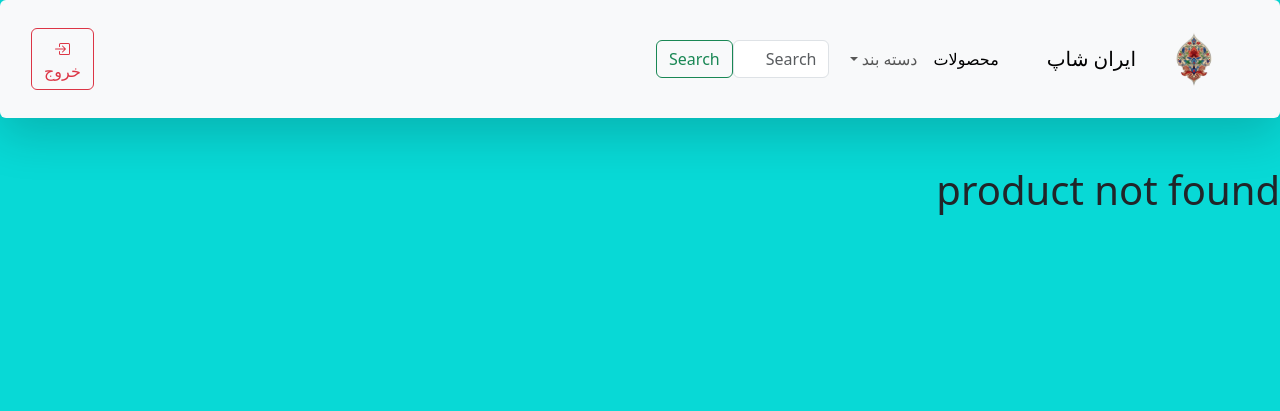
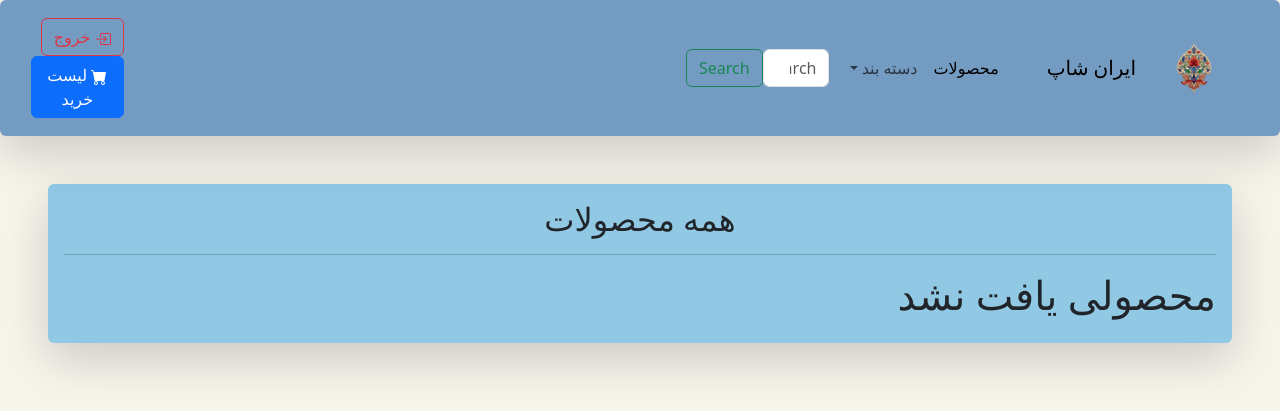
Before and after one commit to pouyaFallahi/m100-iran-shop, a Django app: page /product/ in a window 1280 px wide. Shown: the top 411 px of the page. Run offline with Django 4.2, Linux system fonts and the light colour scheme; the visitor is signed in with stand-in values (Sample User, id 1); data that the repository does not hold is empty.

Commit message:
UPDATE | adjusted colors and spacing

```diff
--- a/static/style.css
+++ b/static/style.css
@@ -1,24 +1,45 @@
-:root{
-    background-color: #08D9D6!important;
+:root {
+    background-color: #F6F4EB !important;
 }
 
 body {
-   background-color: #08D9D6!important;
+    background-color: #F6F4EB !important;
 }
 
-.product {
-        margin-right: 55%;
-        margin-left: 1px;
-        padding: 2px;
+.first-color {
+    background-color: #4682A9!important;
 }
 
-.col-style{
-        margin-top: 10%;
+.secondary-color {
+    background-color: #91C8E4 !important;
 }
-.set-color{
-    background-color: #EAEAEA;
-    }
 
-.font-color{
+.third-color{
+    background-color: #749BC2 !important;
+    color: #EAEAEA !important;
+}
+
+.fourth-color{
+    background-color: #F6F4EB !important;
+}
+
+
+
+.product {
+    margin-right: 55%;
+    margin-left: 1px;
+    padding: 2px;
+}
+
+.col-style {
+    margin-top: 10%;
+}
+
+.font-color {
     color: #EAEAEA;
 }
+
+.font-style {
+    font-size: 30px;
+    font-family: 'SOGAND';
+}
--- a/templates/Product/item-cart.html
+++ b/templates/Product/item-cart.html
@@ -3,21 +3,26 @@
         <div class="row">
             {% for product in products %}
                 <div class="col-md-3 mt-3">
-                    <div class="card" style="width: 18rem;">
+                    <div class="card fourth-color shadow p-3 mb-5 bg-body-tertiary rounded" style="width: 18rem;">
                         <img class="img-thumbnail card-img-top" src="{{ product.imag_product.url }}">
-                        <div class="card-body set-color">
+                        <div class="card-body">
                             <h5 class="card-title">{{ product.name_product }}</h5>
                             <p class="card-text">{{ product.details|truncatechars:50 }}</p>
                             <p class="card-text">{{ product.price }} - تومن </p>
-                               <form method="post" action="{% url 'add_to_cart' %}">
-                                   {% csrf_token %}
-                                   <button type="submit" class="btn btn-success add-to-cart-btn">
-                                       <svg xmlns="http://www.w3.org/2000/svg" width="16" height="16" fill="currentColor" class="bi bi-bag-check-fill" viewBox="0 0 16 16">
-                                           <!-- ... -->
-                                       </svg>
-                                       سبد خرید
-                                   </button>
-                               </form>
+                            {% csrf_token %}
+                            <a type="button" class="btn btn-danger" href="{% url 'remove_from_cart' product.id %}">
+                                <svg xmlns="http://www.w3.org/2000/svg" width="16" height="16" fill="currentColor" class="bi bi-bag-dash-fill" viewBox="0 0 16 16">
+                                    <path fill-rule="evenodd" d="M10.5 3.5a2.5 2.5 0 0 0-5 0V4h5zm1 0V4H15v10a2 2 0 0 1-2 2H3a2 2 0 0 1-2-2V4h3.5v-.5a3.5 3.5 0 1 1 7 0M6 9.5a.5.5 0 0 0 0 1h4a.5.5 0 0 0 0-1z"></path>
+                                </svg>
+
+                            </a>
+
+                            <a type="button" class="btn btn-success" href="{% url 'add_to_cart' product.id %}">
+                                    <svg xmlns="http://www.w3.org/2000/svg" width="16" height="16" fill="currentColor" class="bi bi-bag-check-fill" viewBox="0 0 16 16">
+                                      <path fill-rule="evenodd" d="M10.5 3.5a2.5 2.5 0 0 0-5 0V4h5zm1 0V4H15v10a2 2 0 0 1-2 2H3a2 2 0 0 1-2-2V4h3.5v-.5a3.5 3.5 0 1 1 7 0m-.646 5.354a.5.5 0 0 0-.708-.708L7.5 10.793 6.354 9.646a.5.5 0 1 0-.708.708l1.5 1.5a.5.5 0 0 0 .708 0z"></path>
+                                    </svg>
+
+                                </a>
 
                             <a href="{% url 'item_detail' product.id %}" class="btn btn-outline-primary">
                                 <svg xmlns="http://www.w3.org/2000/svg" width="16" height="16" fill="currentColor" class="bi bi-shop" viewBox="0 0 16 16">
@@ -32,6 +37,5 @@
         </div>
     </div>
 {% else %}
-    <h1>product not found </h1>
+    <h1>محصولی یافت نشد</h1>
 {% endif %}
-{% load static %}
--- a/templates/Product/list-item.html
+++ b/templates/Product/list-item.html
@@ -3,7 +3,11 @@
 {% block title %} {{ block.super }}list-item {% endblock %}
 
 {% block content %}
+    <div class="shadow-lg p-3 mb-5 rounded m-5 secondary-color">
+    <h2 class="text-center ">همه محصولات</h2>
+    <hr>
 
     {% include 'Product/item-cart.html' %}
+    </div>
 
 {% endblock %}
--- a/templates/navbar.html
+++ b/templates/navbar.html
@@ -1,9 +1,9 @@
 {% load static %}
 
-<nav class="navbar navbar-expand-lg bg-body-tertiary shadow-lg p-3 mb-5 bg-body-tertiary rounded navbar-dark-color bg-dark">
+<nav class="navbar navbar-expand-lg  shadow-lg p-3 mb-5 rounded third-color">
   <div class="container-fluid" >
 
-      <nav class="navbar bg-body-tertiary">
+      <nav class="navbar">
           <div class="container">
             <a class="navbar-brand" href="{% url 'home_page' %}">
               <img src="{% static 'logo.png' %}" alt="" width="60" height="60">
@@ -43,6 +43,13 @@
                 </svg>
                     خروج
                   </a>
+              <a href="{% url 'show_cart_items' %}" type="button" class="btn btn-primary">
+                <svg xmlns="http://www.w3.org/2000/svg" width="16" height="16" fill="currentColor" class="bi bi-cart-fill" viewBox="0 0 16 16">
+                  <path d="M0 1.5A.5.5 0 0 1 .5 1H2a.5.5 0 0 1 .485.379L2.89 3H14.5a.5.5 0 0 1 .491.592l-1.5 8A.5.5 0 0 1 13 12H4a.5.5 0 0 1-.491-.408L2.01 3.607 1.61 2H.5a.5.5 0 0 1-.5-.5M5 12a2 2 0 1 0 0 4 2 2 0 0 0 0-4m7 0a2 2 0 1 0 0 4 2 2 0 0 0 0-4m-7 1a1 1 0 1 1 0 2 1 1 0 0 1 0-2m7 0a1 1 0 1 1 0 2 1 1 0 0 1 0-2"></path>
+                </svg>
+                لیست خرید
+              </a>
+
               {% else %}
               <a href="{% url 'login_page' %}" type="submit" class="btn btn-outline-success">
                 <svg xmlns="http://www.w3.org/2000/svg" width="16" height="16" fill="currentColor" class="bi bi-box-arrow-in-right" viewBox="0 0 16 16">
```
Also changed, not shown: templates/Product/item.html (+5 -4 lines), templates/Product/list-of-orders.html (added, +49 -0 lines).
